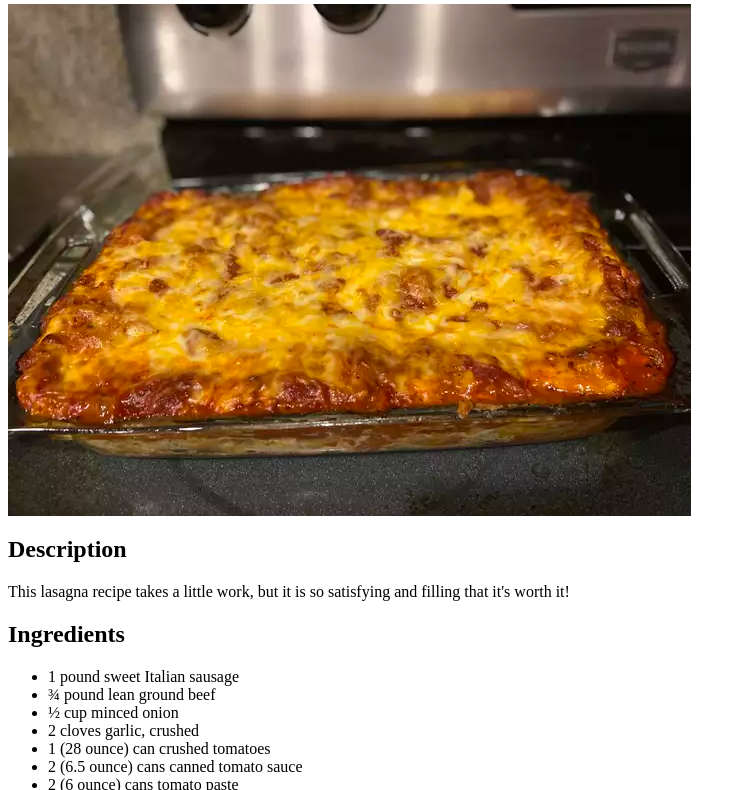
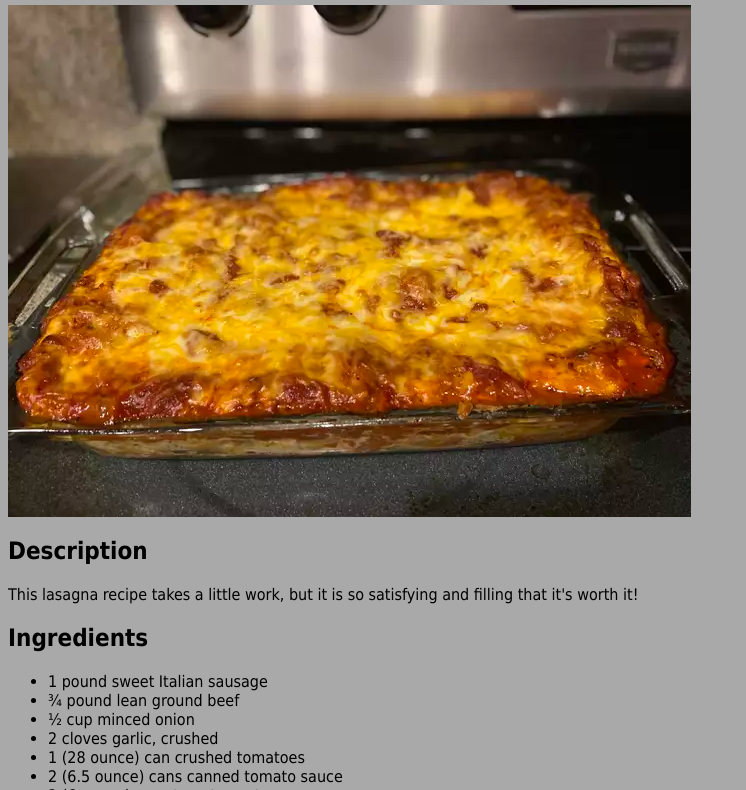
Before and after one commit to zsklz/odin-recipes, a plain HTML site: page recipes/lasagna.html in a window 1280 px wide. Shown: the part 62-852 px from the top of the page, without its empty margins (0-746 px from the left). Drawn offline with Linux system fonts and the light colour scheme.

Commit message:
Link css to recipe pages

```diff
--- a/recipes/chicken-soup.html
+++ b/recipes/chicken-soup.html
@@ -1,3 +1,10 @@
+<html lang="en">
+  <head>
+    <title>Chicken Soup</title>
+    <meta charset="UTF-8">
+    <link rel="stylesheet" href="../style.css"/>
+  </head>
+  <body>
     <h1>Homemade Chicken Soup</h1>
     <img src="./chickensoup.webp" alt="chicken soup">
     <h2>Description</h2>
@@ -24,3 +31,5 @@
 	pieces; return chopped chicken and vegetables to the pot.</li>
       <li>Warm soup until heated through; season with salt, pepper, and chicken bouillon to taste.</li>
     </ol>
+  </body>
+</html>
--- a/recipes/lasagna.html
+++ b/recipes/lasagna.html
@@ -1,3 +1,10 @@
+<html lang="en">
+  <head>
+    <title>Word's Best Lasagna</title>
+    <meta charset="UTF-8">
+    <link rel="stylesheet" href="../style.css"/>
+  </head>
+  <body>
     <h1>World's Best Lasagna</h1>
     <img src="lasagna.webp" alt="Lasagna">
     <h2>Description</h2>
@@ -43,3 +50,5 @@
       <li>Bake in the preheated oven for 25 minutes. Remove the foil and bake for an additional 25 minutes.</li>
       <li>Rest lasagna for 15 minutes before serving.</li>
     </ol>
+  </body>
+</html>
--- a/style.css
+++ b/style.css
@@ -0,0 +1,8 @@
+body {
+    background-color: darkgrey;
+    font-family: Tahoma, Verdana, sans-serif;
+}
+
+h1 {
+    color: azure;
+}
```
Also changed, not shown: recipes/smash-burger.html (+9 -0 lines). Lines whose indentation alone changed are shown as unchanged.
